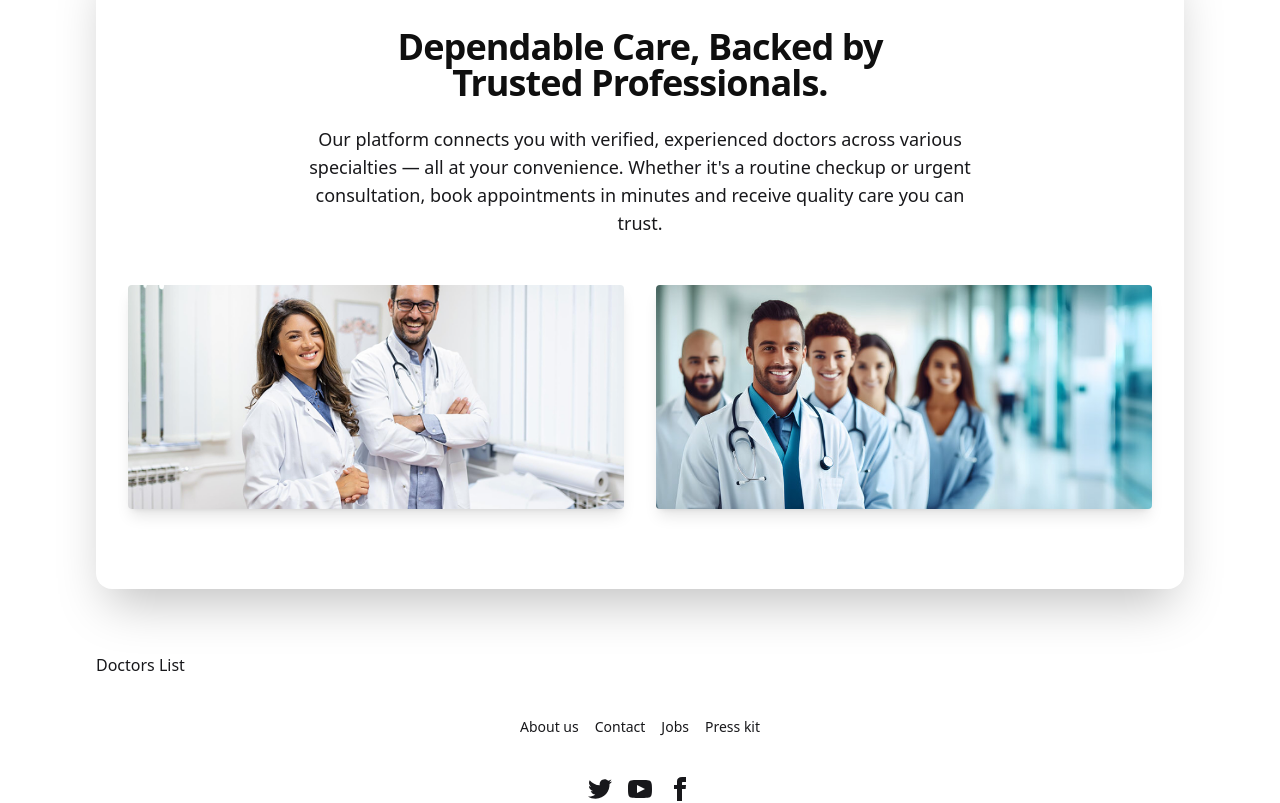
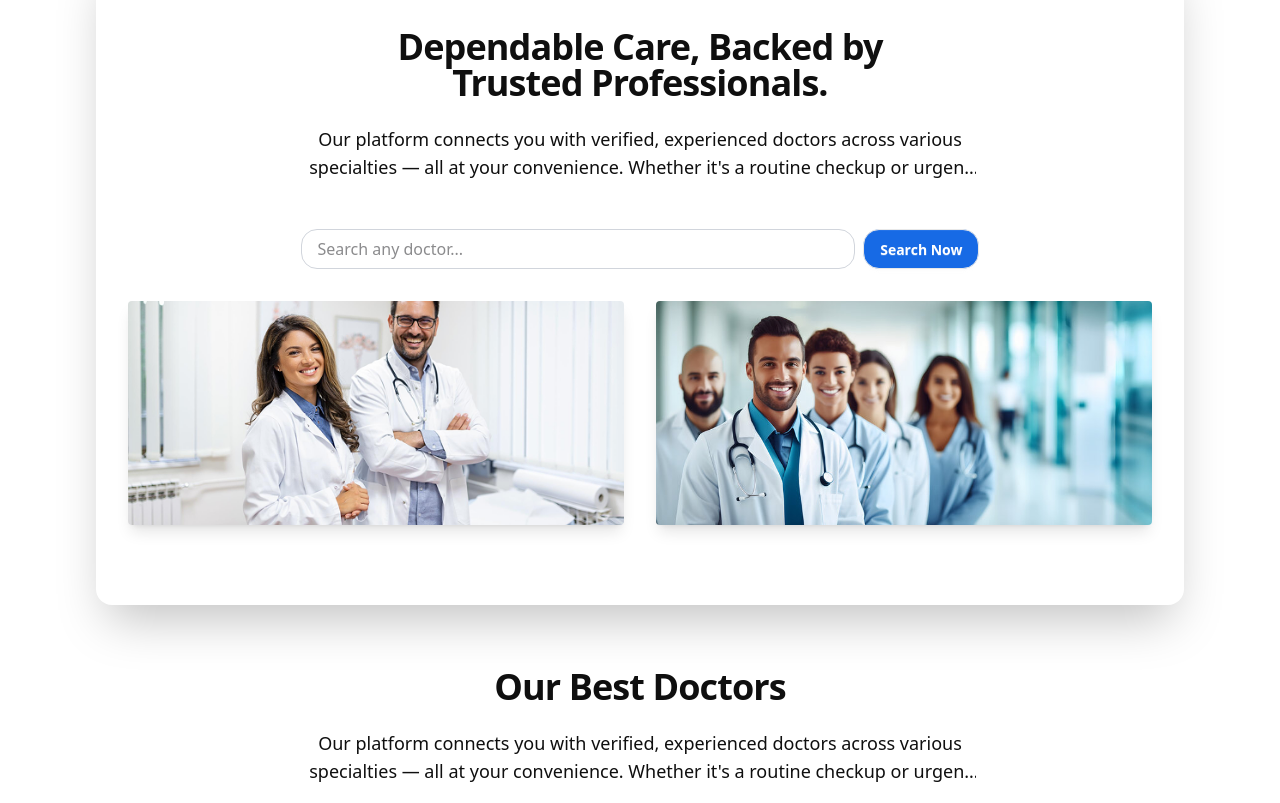
Before and after one commit to sojib-web/B11A8-doctors-website, a React (Vite) app: page / in a window 1280 px wide. Shown: the part 180-983 px from the top of the page. Built offline with nearby package versions, Linux system fonts and the light colour scheme.

Commit message:
Doctor card add

```diff
--- a/index.html
+++ b/index.html
@@ -1,7 +1,7 @@
 <!DOCTYPE html>
 <html lang="en">
   <head>
-    <meta charset="UTF-8" data-theme="light" />
+    <meta charset="UTF-8" data-theme="dark" />
     <link rel="icon" type="image/svg+xml" href="/logo.png" />
     <meta name="viewport" content="width=device-width, initial-scale=1.0" />
     <title>Doctors</title>
--- a/package.json
+++ b/package.json
@@ -13,6 +13,7 @@
     "@tailwindcss/vite": "^4.1.4",
     "react": "^19.0.0",
     "react-dom": "^19.0.0",
+    "react-icons": "^5.5.0",
     "react-router-dom": "^7.5.1",
     "tailwindcss": "^4.1.4"
   },
--- a/public/doctors.json
+++ b/public/doctors.json
@@ -1,46 +1,49 @@
 [
   {
-    "image": "https://i.ibb.co.com/MD8D40vT/dr-sadia-rahman.webp",
+    "image": "https://i.ibb.co.com/NwhJxNf/portrait-of-smiling-doctor-in-hospital-corridor-CAIF18535.jpg",
     "name": "Dr. Sadia Rahman",
     "education": "MBBS (DMC), FCPS (Gynecology)",
     "specialities": "Gynecology, Obstetrics",
-    "experience": "10 years",
+    "experience": "+10 years",
     "registration_number": "BMDC-112233",
     "designation": "Consultant, Gynecology",
     "workplace": "Dhaka Medical College Hospital",
     "consultation_fee": "৳800",
-    "availability": ["Sunday", "Monday", "Tuesday", "Wednesday", "Thursday"]
+    "availability": ["Sunday", "Monday", "Tuesday", "Wednesday", "Thursday"],
+    "Available": "Available"
   },
   {
-    "image": "https://i.ibb.co.com/cXLBKnCb/dr-hasan-mahbub1716284487.png",
+    "image": "https://i.ibb.co.com/KzVTQXR1/ai-generative-portrait-of-confident-male-doctor-in-white-coat-and-stethoscope-standing-with-arms-cro.jpg",
     "name": "Dr. Mahbub Hasan",
     "education": "MBBS (SSMC), MD (Cardiology)",
     "specialities": "Cardiology",
-    "experience": "12 years",
+    "experience": "+12 years",
     "registration_number": "BMDC-223344",
     "designation": "Senior Consultant, Cardiology",
     "workplace": "Labaid Specialized Hospital",
     "consultation_fee": "৳1200",
-    "availability": ["Sunday", "Monday", "Tuesday", "Wednesday", "Saturday"]
+    "availability": ["Sunday", "Monday", "Tuesday", "Wednesday", "Saturday"],
+    "Available": "Not Available"
   },
   {
-    "image": "https://i.ibb.co.com/dsyG02Dj/an-indian-young-female-doctor-isolated-on-green-ai-generated-photo.jpg",
+    "image": "https://i.ibb.co.com/gMkMCGdd/dsfdsf.jpg",
     "name": "Dr. Afrin Hossain",
     "education": "MBBS (CMC), FCPS (Dermatology)",
     "specialities": "Dermatology, Venereology",
-    "experience": "9 years",
+    "experience": "+9 years",
     "registration_number": "BMDC-334455",
     "designation": "Skin Specialist",
     "workplace": "Popular Diagnostic Center, Dhanmondi",
     "consultation_fee": "৳700",
-    "availability": ["Sunday", "Monday", "Tuesday", "Wednesday", "Thursday"]
+    "availability": ["Sunday", "Monday", "Tuesday", "Wednesday", "Thursday"],
+    "Available": "Available"
   },
   {
     "image": "https://i.ibb.co.com/WS39RQz/360-F-260040900-o-O6-YW1s-HTn-Kxby4-Gcj-Cvtyp-UCWjn-QRg5.jpg",
     "name": "Dr. Tariq Aziz",
     "education": "MBBS (RMC), MS (Orthopedics)",
     "specialities": "Orthopedic Surgery",
-    "experience": "15 years",
+    "experience": "+15 years",
     "registration_number": "BMDC-445566",
     "designation": "Consultant, Orthopedics",
     "workplace": "Ibn Sina Hospital, Dhanmondi",
@@ -52,102 +55,111 @@
       "Wednesday",
       "Thursday",
       "Saturday"
-    ]
+    ],
+    "Available": "Not Available"
   },
   {
-    "image": "https://i.ibb.co.com/QjPHt30G/360-F-305412791-XRNi-Wa-FCREj-LLp-SQfj0e736fo-Bo-YXXYv.jpg",
+    "image": "https://i.ibb.co.com/tMHrsm52/smiling-female-doctor-holding-medical-records-lab-coat-her-office-clipboard-looking-camera-56673035.webp",
     "name": "Dr. Nasima Khan",
     "education": "MBBS (BSMMU), MD (Pediatrics)",
     "specialities": "Pediatrics",
-    "experience": "11 years",
+    "experience": "+11 years",
     "registration_number": "BMDC-556677",
     "designation": "Associate Professor, Pediatrics",
     "workplace": "Bangabandhu Sheikh Mujib Medical University",
     "consultation_fee": "৳900",
-    "availability": ["Sunday", "Monday", "Tuesday", "Wednesday"]
+    "availability": ["Sunday", "Monday", "Tuesday", "Wednesday"],
+    "Available": "Available"
   },
   {
     "image": "https://i.ibb.co.com/GQxgS3gm/360-F-320523164-tx7-Rdd7-I2-XDTvv-Kfz2o-Ru-Rp-KOPE5z0ni.jpg",
     "name": "Dr. Fahim Ahmed",
     "education": "MBBS (DMC), MD (Neurology)",
     "specialities": "Neurology",
-    "experience": "13 years",
+    "experience": "+13 years",
     "registration_number": "BMDC-667788",
     "designation": "Neurologist",
     "workplace": "Square Hospital, Dhaka",
     "consultation_fee": "৳1300",
-    "availability": ["Monday", "Tuesday", "Wednesday", "Saturday"]
+    "availability": ["Monday", "Tuesday", "Wednesday", "Saturday"],
+    "Available": "Available"
   },
   {
     "image": "https://i.ibb.co.com/GfC08WhZ/360-F-313778250-Y0o5can6-MA490-Nt7-G6p03-Zfu5f-Km-WCIv.jpg",
     "name": "Dr. Tania Kabir",
     "education": "MBBS (MMC), FCPS (ENT)",
     "specialities": "ENT",
-    "experience": "8 years",
+    "experience": "+8 years",
     "registration_number": "BMDC-778899",
     "designation": "ENT Specialist",
     "workplace": "Central Hospital, Dhaka",
     "consultation_fee": "৳800",
-    "availability": ["Sunday", "Tuesday", "Thursday"]
+    "availability": ["Sunday", "Tuesday", "Thursday"],
+    "Available": "Not Available"
   },
   {
-    "image": "https://i.ibb.co.com/PGfWXxVj/premium-photo-1664475450083-5c9eef17a191.jpg",
+    "image": "https://i.ibb.co.com/TxCQsx87/a.webp",
     "name": "Dr. Miraz Hasan",
     "education": "MBBS (RMC), MD (Internal Medicine)",
     "specialities": "Internal Medicine",
-    "experience": "10 years",
+    "experience": "+10 years",
     "registration_number": "BMDC-889900",
     "designation": "Medicine Specialist",
     "workplace": "United Hospital, Dhaka",
     "consultation_fee": "৳1000",
-    "availability": ["Monday", "Tuesday", "Thursday", "Saturday"]
+    "availability": ["Monday", "Tuesday", "Thursday", "Saturday"],
+    "Available": "Available"
   },
   {
-    "image": "https://i.ibb.co.com/PGfWXxVj/premium-photo-1664475450083-5c9eef17a191.jpg",
+    "image": "https://i.ibb.co.com/pvZTPXmt/sdfs.jpg",
     "name": "Dr. Zakia Sultana",
     "education": "MBBS (CMC), FCPS (Psychiatry)",
     "specialities": "Psychiatry",
-    "experience": "7 years",
+    "experience": "+7 years",
     "registration_number": "BMDC-990011",
     "designation": "Psychiatrist",
     "workplace": "National Institute of Mental Health",
     "consultation_fee": "৳900",
-    "availability": ["Sunday", "Monday", "Wednesday", "Friday"]
+    "availability": ["Sunday", "Monday", "Wednesday", "Friday"],
+    "Available": "Available"
   },
   {
     "image": "https://i.ibb.co.com/0yLY4QYs/293bb5c342dbb64de73e141c92cc6186.jpg",
     "name": "Dr. Rajib Hasan",
     "education": "MBBS (BSMMU), MS (Urology)",
     "specialities": "Urology",
-    "experience": "14 years",
+    "experience": "+14 years",
     "registration_number": "BMDC-110022",
     "designation": "Urologist",
     "workplace": "Green Life Hospital",
     "consultation_fee": "৳1100",
-    "availability": ["Monday", "Tuesday", "Wednesday", "Thursday", "Saturday"]
+    "availability": ["Monday", "Tuesday", "Wednesday", "Thursday", "Saturday"],
+    "Available": "Available"
   },
   {
-    "image": "https://i.ibb.co.com/0R5qR47D/healthcare-workers-preventing-virus-quarantine-campaign-concept-cheerful-friendly-asian-female-physi.jpg",
+    "image": "https://i.ibb.co.com/4nH9M6bK/xzczx.jpg",
     "name": "Dr. Nabila Akhtar",
     "education": "MBBS (SSMC), FCPS (Ophthalmology)",
     "specialities": "Eye Specialist",
-    "experience": "9 years",
+    "experience": "+9 years",
     "registration_number": "BMDC-120033",
     "designation": "Consultant, Ophthalmology",
     "workplace": "Islamia Eye Hospital",
     "consultation_fee": "৳850",
-    "availability": ["Sunday", "Monday", "Wednesday", "Thursday"]
+    "availability": ["Sunday", "Monday", "Wednesday", "Thursday"],
+    "Available": "Available"
   },
   {
-    "image": "https://i.ibb.co.com/ksh2kJkf/1667016073885.jpg",
+    "image": "https://i.ibb.co.com/B56QkJns/dfg.jpg",
     "name": "Dr. Sharif Chowdhury",
     "education": "MBBS (MMC), MD (Gastroenterology)",
     "specialities": "Gastroenterology",
-    "experience": "16 years",
+    "experience": "+16 years",
     "registration_number": "BMDC-130044",
     "designation": "Gastroenterologist",
     "workplace": "Evercare Hospital Dhaka",
     "consultation_fee": "৳1500",
-    "availability": ["Sunday", "Tuesday", "Thursday", "Saturday"]
+    "availability": ["Sunday", "Tuesday", "Thursday", "Saturday"],
+    "Available": "Not Available"
   }
 ]
--- /dev/null
+++ b/src/Components/DoctorsCard/DoctorsCard.jsx
@@ -0,0 +1,46 @@
+import React from "react";
+import { TbCircleLetterR } from "react-icons/tb";
+const DoctorsCard = ({ doctor }) => {
+  console.log(doctor);
+  const { image, registration_number, name, education, experience, Available } =
+    doctor;
+  return (
+    <div className="card  bg-[#FFFFFF] w-full shadow-sm rounded-2xl">
+      <figure className="px-10 pt-10">
+        <img
+          src={image}
+          alt="Doctor"
+          className="rounded-xl w-full h-70 object-cover"
+        />
+      </figure>
+
+      <div className="card-body  ">
+        <div className="flex gap-5">
+          <button className="btn bg-[#09982F33] text-[#09982F] rounded-2xl">
+            {Available}
+          </button>
+          <button className="btn text-[#176AE5] bg-[#176AE533] rounded-2xl">
+            {experience} Experience
+          </button>
+        </div>
+        <div>
+          <h2 className="card-title">{name}</h2>
+          <p>{education}</p>
+          <div className="divider m-2 p-0"></div>
+
+          <div className="flex gap-2  items-center mb-3">
+            <TbCircleLetterR size={18} />
+            <p>Registration No: {registration_number}</p>
+          </div>
+        </div>
+        <div className="card-actions">
+          <button className="bg-transparent hover:bg-blue-500 w-full text-blue-700 font-semibold hover:text-white py-2 px-4 border border-blue-500 hover:border-transparent rounded-2xl">
+            View Details
+          </button>
+        </div>
+      </div>
+    </div>
+  );
+};
+
+export default DoctorsCard;
--- a/src/Components/DoctorsContainer/DoctorsContainer.jsx
+++ b/src/Components/DoctorsContainer/DoctorsContainer.jsx
@@ -1,9 +1,27 @@
+// @ts-nocheck
 import React from "react";
+import DoctorsCard from "../DoctorsCard/DoctorsCard";
 
-const DoctorsContainer = () => {
+const DoctorsContainer = ({ DoctorsData }) => {
+  console.log(DoctorsData);
   return (
     <div>
-      <h1>Doctors List</h1>
+      <div className="max-w-xl mb-10 md:mx-auto sm:text-center lg:max-w-2xl md:mb-12">
+        <h2 className="max-w-lg mb-6 font-sans text-3xl font-bold leading-none tracking-tight text-[#0F0F0F] sm:text-4xl md:mx-auto">
+          Our Best Doctors
+        </h2>
+        <p className="text-sm text-[#0F0F0F] md:text-lg line-clamp-2">
+          Our platform connects you with verified, experienced doctors across
+          various specialties — all at your convenience. Whether it's a routine
+          checkup or urgent consultation, book appointments in minutes and
+          receive quality care you can trust.
+        </p>
+      </div>
+      <div className="grid grid-cols-1 md:grid-cols-2 lg:grid-cols-3 gap-8 mb-8">
+        {DoctorsData.map((doctor) => (
+          <DoctorsCard doctor={doctor} />
+        ))}
+      </div>
     </div>
   );
 };
--- a/src/Components/Hero/Hero.jsx
+++ b/src/Components/Hero/Hero.jsx
@@ -1,20 +1,35 @@
+// @ts-nocheck
 import React from "react";
 import bannerImg1 from "../../assets/banner-img-1.png";
 import bannerImg2 from "../../assets/banner img 2.jpg";
 
 const Hero = () => {
   return (
-    <div className="px-4 py-16  mx-auto sm:max-w-xl md:max-w-full lg:max-w-screen-xl md:px-24 lg:px-8 lg:py-20 shadow-2xl rounded-2xl mt-16 mb-16 ">
+    <div className="px-4 py-16 w-full mx-auto sm:max-w-xl md:max-w-full lg:max-w-screen-xl md:px-24 lg:px-8 lg:py-20 shadow-2xl rounded-2xl mt-16 mb-16 ">
       <div className="max-w-xl mb-10 md:mx-auto sm:text-center lg:max-w-2xl md:mb-12">
         <h2 className="max-w-lg mb-6 font-sans text-3xl font-bold leading-none tracking-tight text-[#0F0F0F] sm:text-4xl md:mx-auto">
           Dependable Care, Backed by Trusted Professionals.
         </h2>
-        <p className="text-sm text[#0F0F0F] md:text-lg">
+        <p className="text-sm text-[#0F0F0F] md:text-lg line-clamp-2">
           Our platform connects you with verified, experienced doctors across
           various specialties — all at your convenience. Whether it's a routine
           checkup or urgent consultation, book appointments in minutes and
           receive quality care you can trust.
         </p>
+      </div>
+
+      <div>
+        <form className="flex flex-col md:flex-row justify-center items-center mb-8 md:px-24">
+          <input
+            className="bg-white border border-gray-300 rounded-2xl  w-2/3 h-10 px-4 mb-3 focus:outline-none
+            focus:shadow-outline md:mr-2 md:mb-0 "
+            type="text"
+            placeholder="Search any doctor..."
+          />
+          <button className="btn bg-[#176AE5] text-white rounded-2xl">
+            Search Now
+          </button>
+        </form>
       </div>
       <div className="grid max-w-screen-lg gap-8 lg:grid-cols-2 sm:mx-auto">
         <div className="grid grid-cols-2 gap-5">
--- a/src/pages/Home/Home.jsx
+++ b/src/pages/Home/Home.jsx
@@ -9,7 +9,7 @@ const Home = () => {
   return (
     <div>
       <Hero></Hero>
-      <DoctorsContainer />
+      <DoctorsContainer DoctorsData={data} />
     </div>
   );
 };
```
Also changed, not shown: 1 other file (tests, documents, lock files or other folders).
